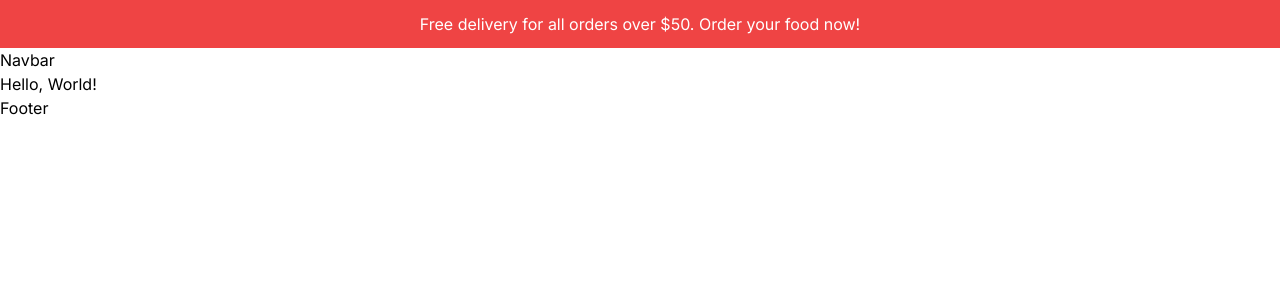
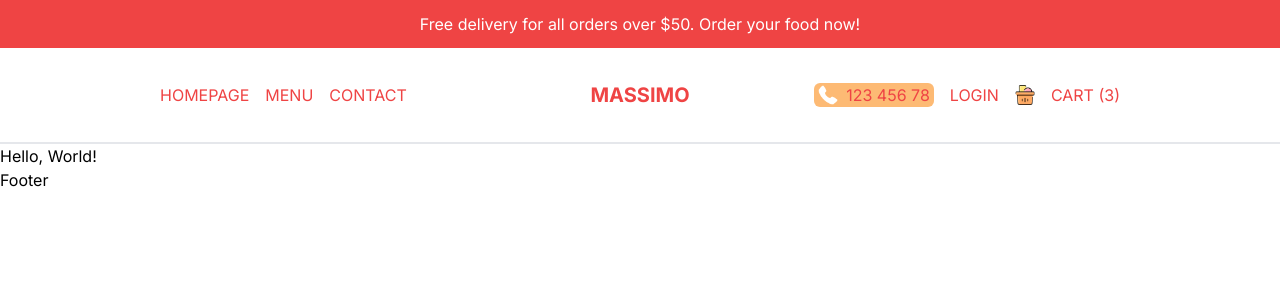
Before and after one commit to vitorfnery/restaurant-website, a Next.js app: page / in a window 1280 px wide. Shown: the top 300 px of the page. Built offline with nearby package versions, Linux system fonts and the light colour scheme.

Commit message:
create responsive Navbar and Menu

```diff
--- /dev/null
+++ b/src/components/CartIcon/index.tsx
@@ -0,0 +1,16 @@
+import { CART_ICON_INFO } from "@/constants";
+import Image from "next/image";
+import Link from "next/link";
+
+const CartIcon = () => {
+  const { url, img, content } = CART_ICON_INFO;
+  return (
+    <Link href={url} className="flex items-center gap-4">
+      <div className="relative w-8 md:w-5 h-8 md:h-5">
+        <Image src={img} alt="" fill />
+      </div>
+      <span>{`${content} (3)`}</span>
+    </Link>
+  );
+};
+export default CartIcon;
--- /dev/null
+++ b/src/components/MobileMenu/index.tsx
@@ -0,0 +1,63 @@
+"use client";
+import Image from "next/image";
+import {
+  MOBILE_MENU_LINKS,
+  LINK_USER_LOGIN,
+  CART_ICON_INFO,
+} from "@/constants";
+import { useState } from "react";
+import Link from "next/link";
+import CartIcon from "../CartIcon";
+
+const MobileMenu = () => {
+  const links = MOBILE_MENU_LINKS;
+  const loginLinks = LINK_USER_LOGIN;
+  const cartIcon = CART_ICON_INFO;
+  const [open, setOpen] = useState(false);
+  const handleOpen = () => setOpen(!open);
+  // TEMPORARY
+  const user = false;
+  return (
+    <div>
+      {!open ? (
+        <Image
+          src="/open.png"
+          alt=""
+          width={20}
+          height={20}
+          onClick={handleOpen}
+        />
+      ) : (
+        <Image
+          src="/close.png"
+          alt=""
+          width={20}
+          height={20}
+          onClick={handleOpen}
+        />
+      )}
+      {open && (
+        <div className="bg-red-500 text-white absolute left-0 top-24 w-full h-[calc(100vh-6rem)] flex flex-col gap-8 items-center justify-center text-3xl z-10">
+          {links.map(({ id, title, url }) => (
+            <Link href={url} key={id} onClick={handleOpen}>
+              {title}
+            </Link>
+          ))}
+          {!user ? (
+            <Link href={loginLinks[0].url} onClick={handleOpen}>
+              {loginLinks[0].title}
+            </Link>
+          ) : (
+            <Link href={loginLinks[1].url} onClick={handleOpen}>
+              {loginLinks[1].title}
+            </Link>
+          )}
+          <Link href={cartIcon.url} onClick={handleOpen}>
+            <CartIcon />
+          </Link>
+        </div>
+      )}
+    </div>
+  );
+};
+export default MobileMenu;
--- a/src/components/Navbar/index.tsx
+++ b/src/components/Navbar/index.tsx
@@ -1,4 +1,57 @@
+import {
+  NAVBAR_TITLE,
+  NAVBAR_LINKS,
+  NAVBAR_USER,
+  NAVBAR_PHONE,
+} from "@/constants";
+import MobileMenu from "../MobileMenu";
+import Link from "next/link";
+import CartIcon from "../CartIcon";
+import Image from "next/image";
+
 const Navbar = () => {
-  return <div>Navbar</div>;
+  const title = NAVBAR_TITLE;
+  const links = NAVBAR_LINKS;
+  const login = NAVBAR_USER;
+  const phone = NAVBAR_PHONE;
+  const user = false;
+  return (
+    <div className="h-12 md:h-24 text-red-500 p-4 lg:px-20 xl:px-40 flex justify-between items-center border-b-2 border-b-500 uppercase">
+      {/* LEFT LINKS */}
+      <div className="hidden md:flex gap-4 flex-1">
+        {links.map(({ id, url, title }) => (
+          <Link href={url} key={id}>
+            {title}
+          </Link>
+        ))}
+      </div>
+      {/* LOGO */}
+      <div className="text-xl md:font-bold flex-1 md:text-center">
+        <Link href={"/"}>{title}</Link>
+      </div>
+      {/* MOBILE MENU */}
+      <div className="md:hidden">
+        <MobileMenu />
+      </div>
+      {/* RIGHT LINKS */}
+      <div className="hidden md:flex gap-4 items-center justify-end flex-1">
+        <div className="md:absolute top-3 right-2 lg:static flex items-center gap-2 cursor-pointer bg-orange-300 px-1 rounded-md">
+          <Image
+            src={phone.img}
+            alt=""
+            width={phone.width}
+            height={phone.height}
+          />
+          <span>{phone.content}</span>
+        </div>
+        {!user ? (
+          <Link href={login[0].url}>{login[0].title}</Link>
+        ) : (
+          <Link href={login[1].url}>{login[1].title}</Link>
+        )}
+        <CartIcon />
+      </div>
+    </div>
+  );
 };
 export default Navbar;
--- /dev/null
+++ b/src/constants/cartIcon-info.ts
@@ -0,0 +1,5 @@
+export const CART_ICON_INFO = {
+  url: "/cart",
+  img: "/cart.png",
+  content: "Cart",
+};
--- a/src/constants/index.ts
+++ b/src/constants/index.ts
@@ -1 +1,4 @@
 export * from "@/constants/notification-info";
+export * from "@/constants/navbar-info";
+export * from "@/constants/mobileMenu-info";
+export * from "@/constants/cartIcon-info";
--- /dev/null
+++ b/src/constants/mobileMenu-info.ts
@@ -0,0 +1,11 @@
+export const MOBILE_MENU_LINKS = [
+  { id: 1, title: "Homepage", url: "/" },
+  { id: 2, title: "Menu", url: "/menu" },
+  { id: 3, title: "Working Hours", url: "/" },
+  { id: 4, title: "Contact", url: "/" },
+];
+
+export const LINK_USER_LOGIN = [
+  { id: 1, title: "Login", url: "/login" },
+  { id: 2, title: "Orders", url: "/orders" },
+];
--- /dev/null
+++ b/src/constants/navbar-info.ts
@@ -0,0 +1,19 @@
+export const NAVBAR_TITLE = "Massimo";
+
+export const NAVBAR_LINKS = [
+  { id: 1, title: "Homepage", url: "/" },
+  { id: 2, title: "Menu", url: "/menu" },
+  { id: 4, title: "Contact", url: "/" },
+];
+
+export const NAVBAR_USER = [
+  { title: "Login", url: "/login" },
+  { title: "Orders", url: "/orders" },
+];
+
+export const NAVBAR_PHONE = {
+  img: "/phone.png",
+  content: "123 456 78",
+  width: 20,
+  height: 20,
+};
```
